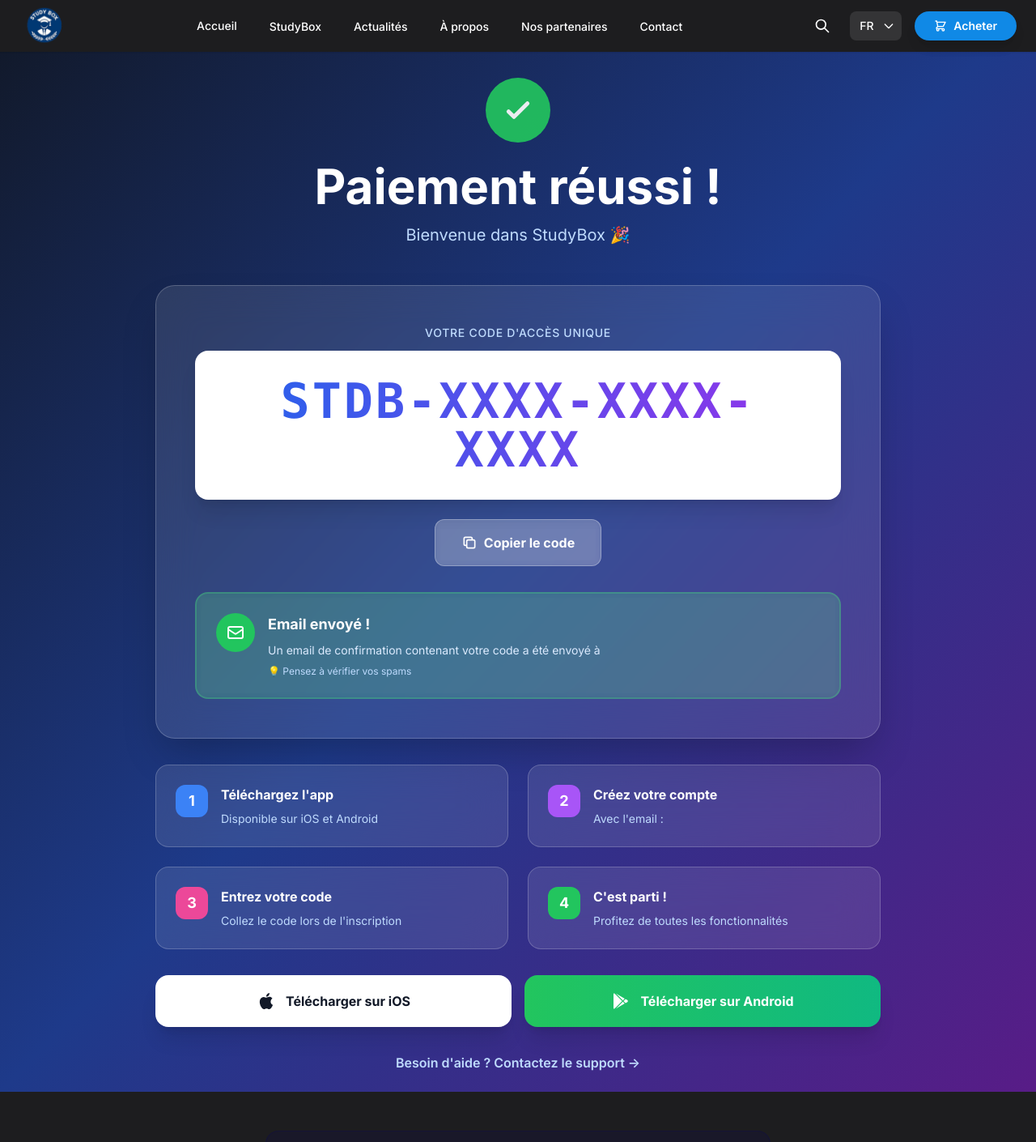
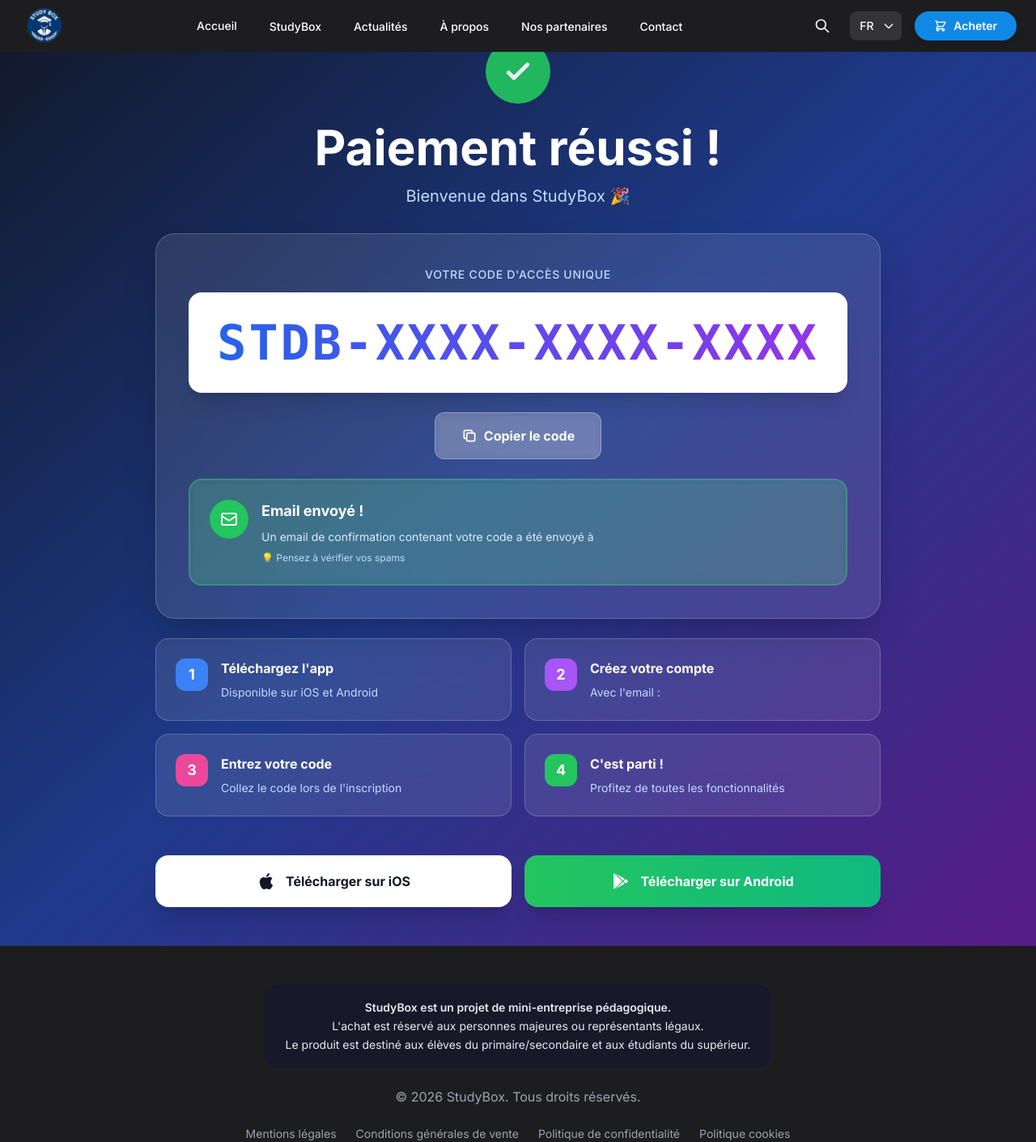
Before and after one commit to Valentincodeur/studybox-website, a Next.js app: page /paiement/succes in a window 1280 px wide. Shown: the top 1410 px of the page at 81% size. Built offline with nearby package versions, Linux system fonts and the light colour scheme.

Commit message:
Page succès finale + bouton prévisualisation

```diff
--- a/app/commander/page.js
+++ b/app/commander/page.js
@@ -224,6 +224,17 @@
                 Payer 10€ maintenant
               </button>
 
+              <Link
+                href="/paiement/succes?code=STDB-4821-7395-1048&email=test@studybox.com"
+                className="w-full bg-gray-100 text-gray-700 text-sm font-semibold py-3 rounded-xl hover:bg-gray-200 transition-all duration-300 flex items-center justify-center gap-2 border-2 border-gray-300"
+              >
+                <svg className="w-4 h-4" fill="none" stroke="currentColor" viewBox="0 0 24 24">
+                  <path strokeLinecap="round" strokeLinejoin="round" strokeWidth={2} d="M15 12a3 3 0 11-6 0 3 3 0 016 0z" />
+                  <path strokeLinecap="round" strokeLinejoin="round" strokeWidth={2} d="M2.458 12C3.732 7.943 7.523 5 12 5c4.478 0 8.268 2.943 9.542 7-1.274 4.057-5.064 7-9.542 7-4.477 0-8.268-2.943-9.542-7z" />
+                </svg>
+                Prévisualiser la page après paiement
+              </Link>
+
               <p className="text-center text-sm text-gray-500">
                 En commandant, vous acceptez nos conditions générales
               </p>
--- a/app/paiement/succes/page.js
+++ b/app/paiement/succes/page.js
@@ -4,7 +4,6 @@
 import { useSearchParams } from 'next/navigation'
 import Link from 'next/link'
 import { Suspense } from 'react'
-import Navbar from '@/components/Navbar'
 
 function PaymentSuccessContent() {
   const searchParams = useSearchParams()
@@ -32,12 +31,10 @@
 
   return (
     <div className="min-h-screen bg-gradient-to-br from-gray-900 via-blue-900 to-purple-900">
-      <Navbar />
-
-      <div className="min-h-screen flex items-center justify-center p-6 pt-24">
+      <div className="min-h-screen flex items-center justify-center p-6 py-12">
         <div className="max-w-4xl w-full">
           {/* Titre principal */}
-          <div className="text-center mb-12">
+          <div className="text-center mb-8">
             <div className="inline-flex items-center justify-center w-20 h-20 bg-green-500 rounded-full mb-6 animate-pulse">
               <svg className="w-10 h-10 text-white" fill="none" stroke="currentColor" viewBox="0 0 24 24">
                 <path strokeLinecap="round" strokeLinejoin="round" strokeWidth={3} d="M5 13l4 4L19 7" />
@@ -52,8 +49,8 @@
           </div>
 
           {/* Carte code */}
-          <div className="bg-white/10 backdrop-blur-xl rounded-3xl p-8 md:p-12 mb-8 border border-white/20 shadow-2xl">
-            <div className="text-center mb-8">
+          <div className="bg-white/10 backdrop-blur-xl rounded-3xl p-6 md:p-10 mb-6 border border-white/20 shadow-2xl">
+            <div className="text-center mb-6">
               <p className="text-blue-200 text-sm font-medium mb-3 uppercase tracking-wider">Votre code d'accès unique</p>
               <div className="bg-white rounded-2xl p-8 mb-6 shadow-xl">
                 <p className="text-4xl md:text-6xl font-black text-transparent bg-clip-text bg-gradient-to-r from-blue-600 to-purple-600 tracking-wider font-mono">
@@ -106,7 +103,7 @@
           </div>
 
           {/* Instructions */}
-          <div className="grid md:grid-cols-2 gap-6 mb-8">
+          <div className="grid md:grid-cols-2 gap-4 mb-6">
             <div className="bg-white/10 backdrop-blur-xl rounded-2xl p-6 border border-white/20">
               <div className="flex items-start gap-4">
                 <div className="flex-shrink-0 w-10 h-10 bg-blue-500 text-white rounded-xl flex items-center justify-center font-black text-lg">
@@ -157,7 +154,7 @@
           </div>
 
           {/* Boutons téléchargement */}
-          <div className="flex flex-col sm:flex-row gap-4">
+          <div className="flex flex-col sm:flex-row gap-4 mt-12">
             <Link
               href="/application/ios"
               className="flex-1 bg-white text-gray-900 px-8 py-5 rounded-2xl font-bold text-center hover:scale-105 transition-all duration-300 shadow-xl flex items-center justify-center gap-3"
@@ -176,16 +173,6 @@
                 <path d="M3,20.5V3.5C3,2.91 3.34,2.39 3.84,2.15L13.69,12L3.84,21.85C3.34,21.6 3,21.09 3,20.5M16.81,15.12L6.05,21.34L14.54,12.85L16.81,15.12M20.16,10.81C20.5,11.08 20.75,11.5 20.75,12C20.75,12.5 20.53,12.9 20.18,13.18L17.89,14.5L15.39,12L17.89,9.5L20.16,10.81M6.05,2.66L16.81,8.88L14.54,11.15L6.05,2.66Z"/>
               </svg>
               Télécharger sur Android
-            </Link>
-          </div>
-
-          {/* Support */}
-          <div className="mt-8 text-center">
-            <Link
-              href="/contact/support"
-              className="text-blue-200 hover:text-white font-semibold transition-colors"
-            >
-              Besoin d'aide ? Contactez le support →
             </Link>
           </div>
         </div>
```
